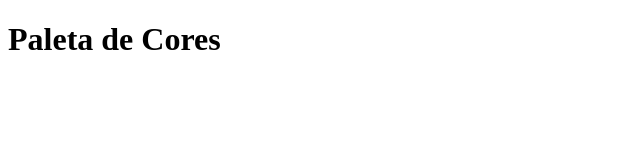
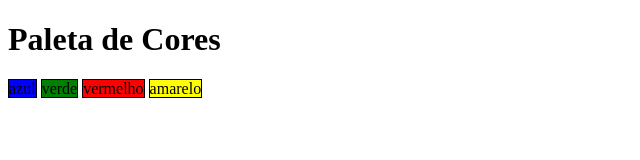
Before and after one commit to Danieldsvn/pixels_art, a website: page index.html in a window 1280 px wide. Shown: the whole page, without its empty margins (0-640 px from the left). Drawn offline with Linux system fonts and the light colour scheme.

Commit message:
requisito 2 concluido

```diff
--- a/index.html
+++ b/index.html
@@ -9,7 +9,12 @@
 </head>
 <body>
     <h1 id='title'>Paleta de Cores</h1>
-
+    <div id='color-palette'>
+        <spam class="color" id='blue'>azul</spam>
+        <spam class="color" id='green'>verde</spam>
+        <spam class="color" id='red'>vermelho</spam>
+        <spam class="color" id='yellow'>amarelo</spam>
+    </div>
 
 
 
--- a/style.css
+++ b/style.css
@@ -0,0 +1,15 @@
+#blue {
+    background-color: blue;
+}
+#green {
+    background-color: green;
+}
+#red {
+    background-color: red;
+}
+#yellow {
+    background-color: yellow;
+}
+.color {
+    border: black solid 1px;
+}
```
